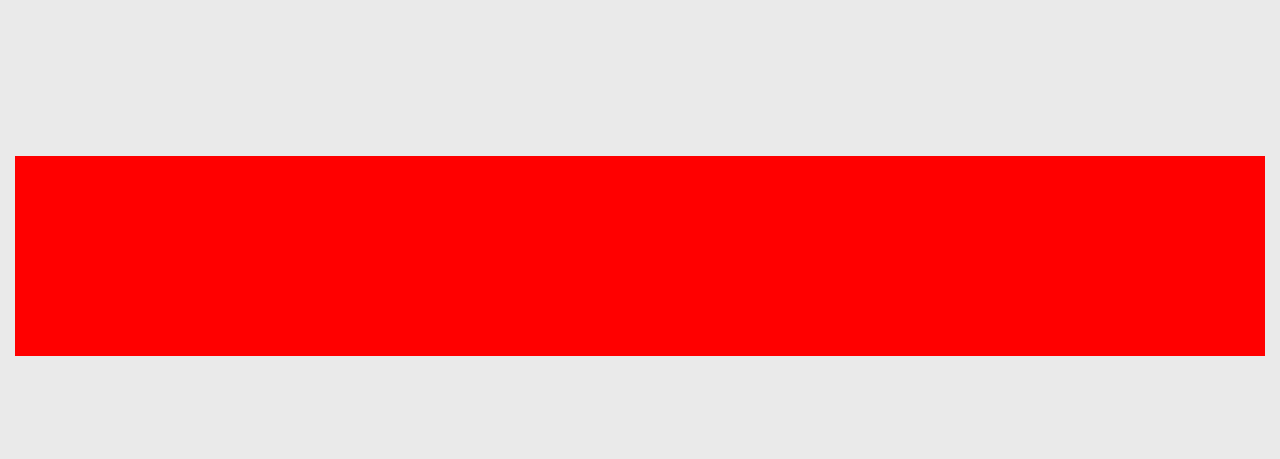
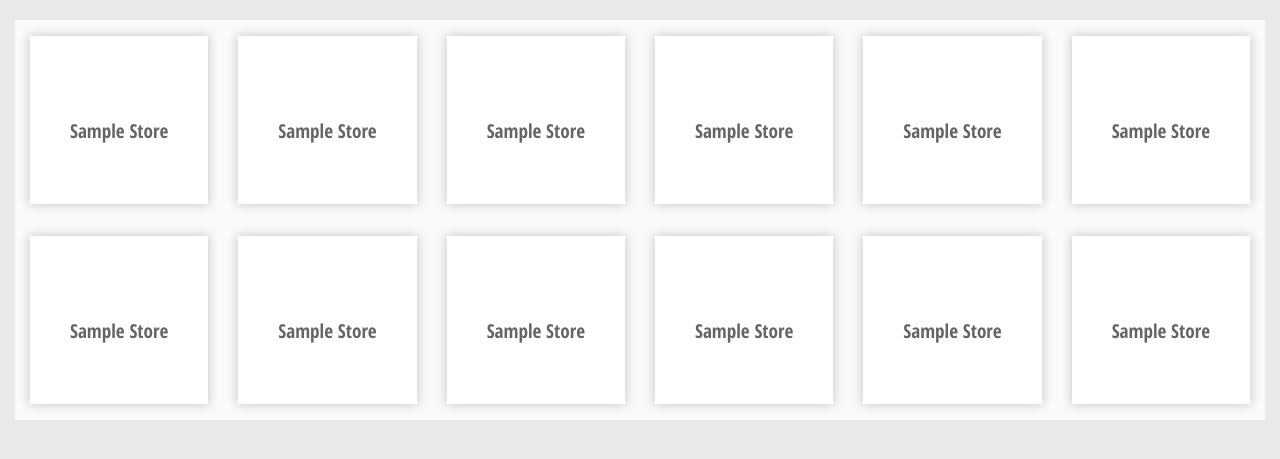
Before and after one commit to Ifraibrahim770/Buy-it, a Django app: page / in a window 1280 px wide. Shown: the part 130-589 px from the top of the page. Run offline with Django 3.2, Linux system fonts and the light colour scheme; some libraries are stand-ins or nearby versions; some web fonts are replaced.

Commit message:
STALLS GRID

```diff
--- a/buy_it_v1/store/templates/store/Stalls.html
+++ b/buy_it_v1/store/templates/store/Stalls.html
@@ -127,16 +127,31 @@
         </div>
 
         <div class="col-12">
-            {% block content %}
 
-            <div style="display: flex;flex-direction: row;flex-wrap: wrap;height: 200px;
+            <div style="display: flex;flex-direction: row;flex-wrap: wrap;height: 400px; position:relative; top: -70px;
             background-color: #fafafa;">
+
                 {% for stall in stalls %}
-                <div class="col-2" style="height: 100px; background-color: red"></div>
+                  <div class="col-lg-2 col-md-3 col-sm-6 my-3 col-xs-6 dblock w-100" alt="responsive">
+                                        <div class="col-12 bg-white text-center h-100 product-item">
+                                            <div class="row h-100">
+                                                <div class="col-12 p-0 mb-3">
+                                                    <a href="{{product.pk}}">
+                                                        <img src="{{product.imageURL}}" class="img-fluid thumbnail">
+                                                    </a>
+                                                </div>
+                                                <div class="col-12 mb-3">
+                                                    <a href="{{product.pk}}" class="product-name">Sample Store</a>
+                                                </div>
+
+
+                                            </div>
+                                        </div>
+                                    </div>
                 {% endfor %}
             </div>
 
-            {% endblock content %}
+
             <!-- Main Content -->
         </div>
         {% for message in messages %}
```
